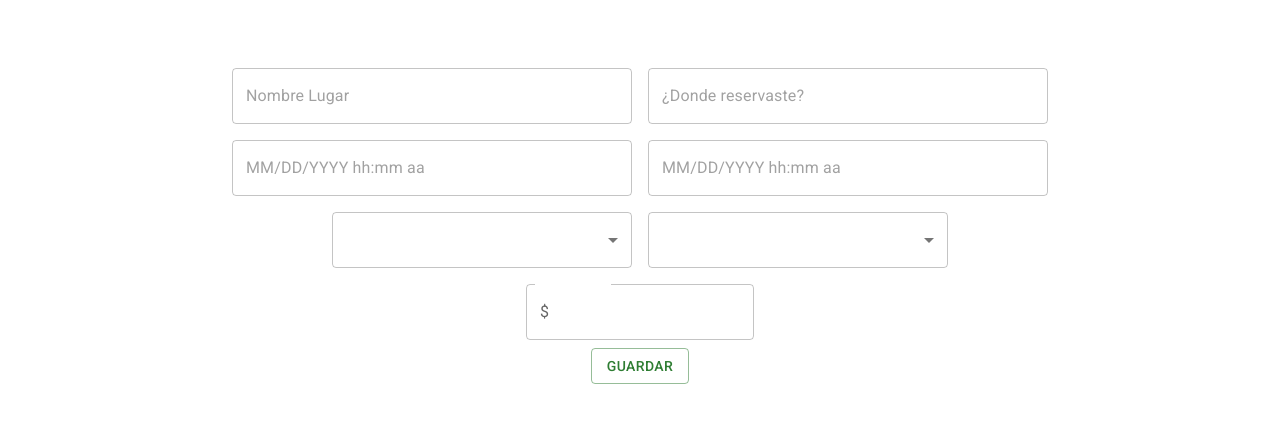
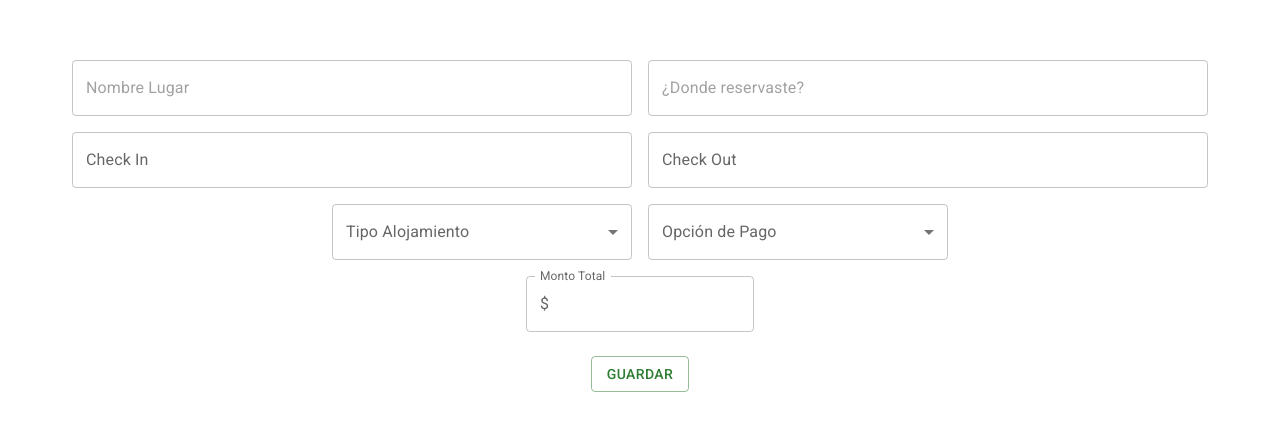
Before and after one commit to jorginho222/reisen, a React (Vite) app: page / in a window 1280 px wide. Shown: the part 178-608 px from the top of the page. Built offline with nearby package versions, Linux system fonts and the light colour scheme.

Commit message:
Develop booking form

```diff
--- a/src/App.tsx
+++ b/src/App.tsx
@@ -5,8 +5,7 @@ import {
   Box,
   Button,
   FormControl,
-  FormControlLabel,
-  FormLabel, InputAdornment,
+  InputAdornment,
   InputLabel, MenuItem, OutlinedInput,
   Select,
   TextField
@@ -49,7 +48,7 @@ function App() {
       <Box
         component="form"
         sx={{
-          '& .MuiTextField-root': { m: 1, width: '50ch' },
+          '& .MuiTextField-root': { m: 1, width: '70ch' },
         }}
         noValidate
         autoComplete="off"
@@ -68,18 +67,18 @@ function App() {
         />
         <div>
           <LocalizationProvider dateAdapter={AdapterDayjs}>
-            <DateTimePicker/>
-            <DateTimePicker/>
+            <DateTimePicker label="Check In"/>
+            <DateTimePicker label="Check Out"/>
           </LocalizationProvider>
         </div>
         <FormControl sx={{ m: 1, minWidth: 300 }}>
+          <InputLabel id="demo-simple-select-label">Tipo Alojamiento</InputLabel>
           <Select
-            labelId="demo-simple-select-autowidth-label"
-            id="demo-simple-select-autowidth"
+            labelId="demo-simple-select-label"
+            id="demo-simple-select"
             value={housingType}
             onChange={handleHousingType}
-            autoWidth
-            label="Opción de Pago"
+            label="Tipo Alojamiento"
           >
             {housingTypes.map(type => (
                 <MenuItem key={type.value} value={type.value}>{type.text}</MenuItem>
@@ -87,13 +86,13 @@ function App() {
             )}
           </Select>
         </FormControl>
-        <FormControl sx={{ m: 1, minWidth: 300 }}>
+        <FormControl sx={{m: 1, minWidth: 300}}>
+          <InputLabel id="demo-simple-select-label">Opción de Pago</InputLabel>
           <Select
-            labelId="demo-simple-select-autowidth-label"
-            id="demo-simple-select-autowidth"
+            labelId="demo-simple-select-label"
+            id="demo-simple-select"
             value={paymentOption}
             onChange={handlePaymentOption}
-            autoWidth
             label="Opción de Pago"
           >
             {paymentOptions.map(option => (
@@ -105,6 +104,7 @@ function App() {
         <div>
           {paymentOption === PaymentOptions.Signed && (
             <FormControl sx={{ m: 1 }}>
+              <InputLabel id="demo-simple-select-label">Seña</InputLabel>
               <OutlinedInput
                 id="outlined-adornment-amount"
                 startAdornment={<InputAdornment position="start">$</InputAdornment>}
@@ -113,6 +113,7 @@ function App() {
             </FormControl>
           )}
           <FormControl sx={{ m: 1 }}>
+            <InputLabel id="demo-simple-select-label">{paymentOption === PaymentOptions.NoPaid ? 'Monto Aprox.' : 'Monto Total'}</InputLabel>
             <OutlinedInput
               id="outlined-adornment-amount"
               startAdornment={<InputAdornment position="start">$</InputAdornment>}
@@ -120,7 +121,7 @@ function App() {
             />
           </FormControl>
         </div>
-        <Button color="success" variant="outlined">Guardar</Button>
+        <Box sx={{mt: 2}}><Button color="success" variant="outlined">Guardar</Button></Box>
       </Box>
     </>
   )
```
